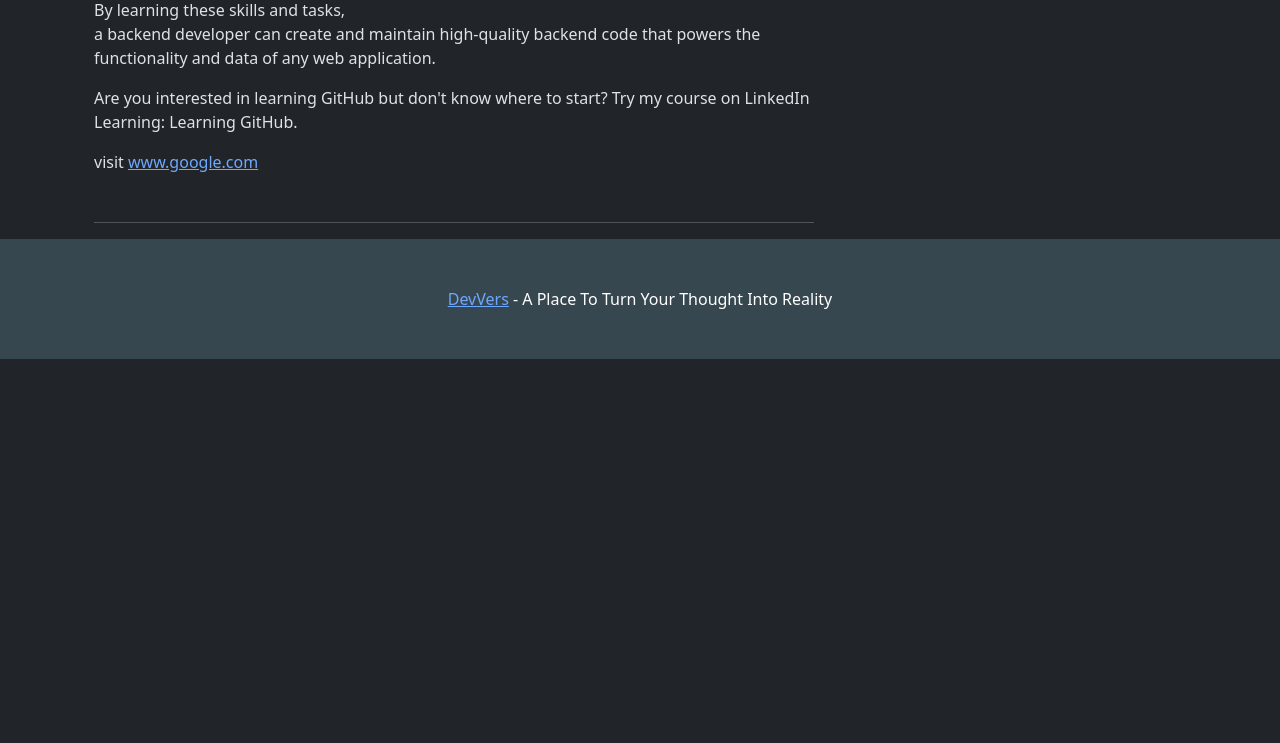
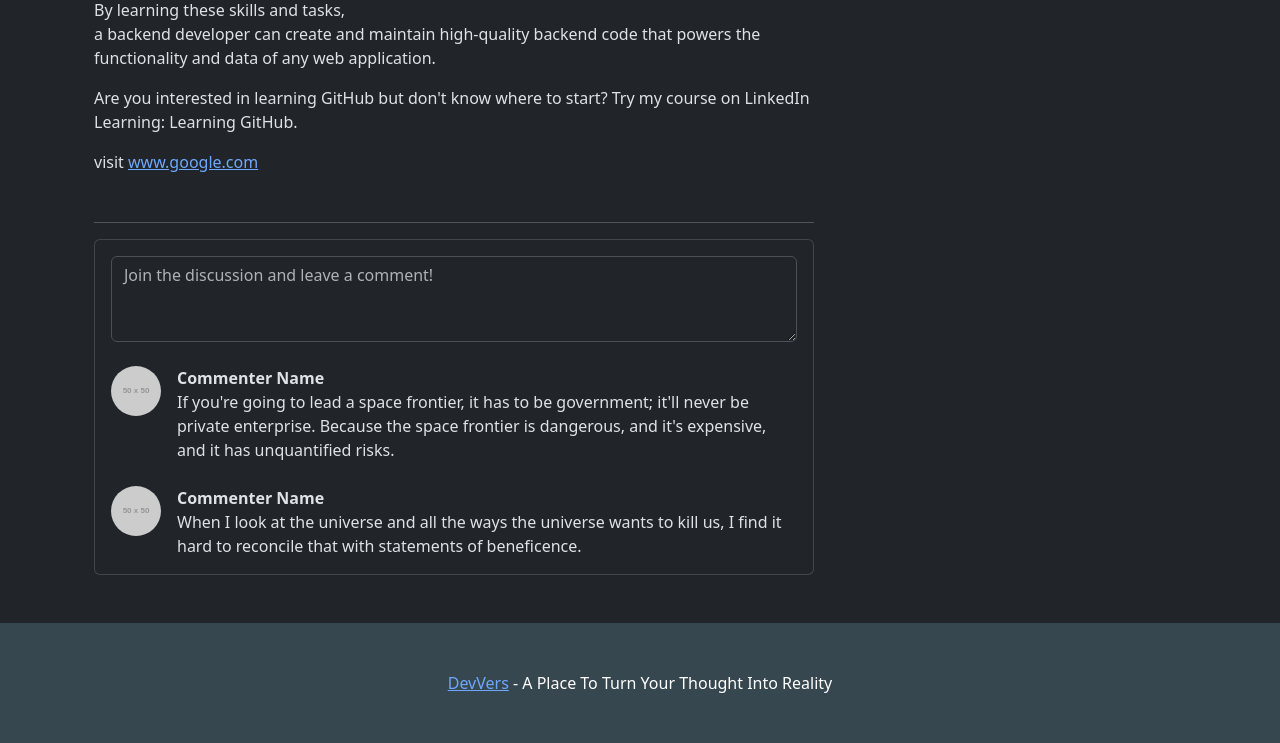
Before and after one commit to LetcodeitwithDave/DevVers, a Django app: page /post/2 in a window 1280 px wide. Shown: the part 2235-2978 px from the top of the page. Before the commit the page ends 2594 px from the top, so only its background shows below. Run offline with Django 4.2, Linux system fonts and the light colour scheme; data comes from the database, SQL or seed files in the repository; grey boxes labelled with a size stand in for pictures from a placeholder-image service; some libraries are stand-ins or nearby versions.

```diff
--- a/Blog/templates/Blog/readpost.html
+++ b/Blog/templates/Blog/readpost.html
@@ -52,12 +52,52 @@
                     <hr>
 
                     <!-- Comments section-->
-
+                    <section class="mb-5">
+                        <div class="card bg-dark">
+                            <div class="card-body">
+                                <!-- Comment form-->
+                                <form class="mb-4"><textarea class="form-control" rows="3" placeholder="Join the discussion and leave a comment!"></textarea></form>
+                                <!-- Comment with nested comments-->
+                                <div class="d-flex mb-4">
+                                    <!-- Parent comment-->
+                                    <div class="flex-shrink-0"><img class="rounded-circle" src="https://dummyimage.com/50x50/ced4da/6c757d.jpg" alt="..." /></div>
+                                    <div class="ms-3">
+                                        <div class="fw-bold">Commenter Name</div>
+                                        If you're going to lead a space frontier, it has to be government; it'll never be private enterprise. Because the space frontier is dangerous, and it's expensive, and it has unquantified risks.
+                                        <!-- to reply a comment -->
+                                        <!-- <div class="d-flex mt-4">
+                                            <div class="flex-shrink-0"><img class="rounded-circle" src="https://dummyimage.com/50x50/ced4da/6c757d.jpg" alt="..." /></div>
+                                            <div class="ms-3">
+                                                <div class="fw-bold">{{request.user.username}}</div>
+                                                And under those conditions, you cannot establish a capital-market evaluation of that enterprise. You can't get investors.
+                                            </div>
+                                        </div> -->
+                                    </div>
+                                </div>
+                                <!-- Single comment-->
+                                <div class="d-flex">
+                                    <div class="flex-shrink-0"><img class="rounded-circle" src="https://dummyimage.com/50x50/ced4da/6c757d.jpg" alt="..." /></div>
+                                    <div class="ms-3">
+                                        <div class="fw-bold">Commenter Name</div>
+                                        When I look at the universe and all the ways the universe wants to kill us, I find it hard to reconcile that with statements of beneficence.
+                                    </div>
+                                </div>
+                            </div>
+                        </div>
+                    </section>
                 </div>
                 <!-- Side widgets-->
                 <div class="col-lg-4">
                     <!-- Search widget-->
-
+                    <div class="card mb-4">
+                        <div class="card-header">Search</div>
+                        <div class="card-body">
+                            <div class="input-group">
+                                <input class="form-control" type="text" placeholder="Enter search term..." aria-label="Enter search term..." aria-describedby="button-search" />
+                                <button class="btn btn-primary" id="button-search" type="button">Go!</button>
+                            </div>
+                        </div>
+                    </div>
                     <!-- Categories widget-->
                     <div class="card mb-4">
                         <div class="card-header">Post Tags</div>
```
